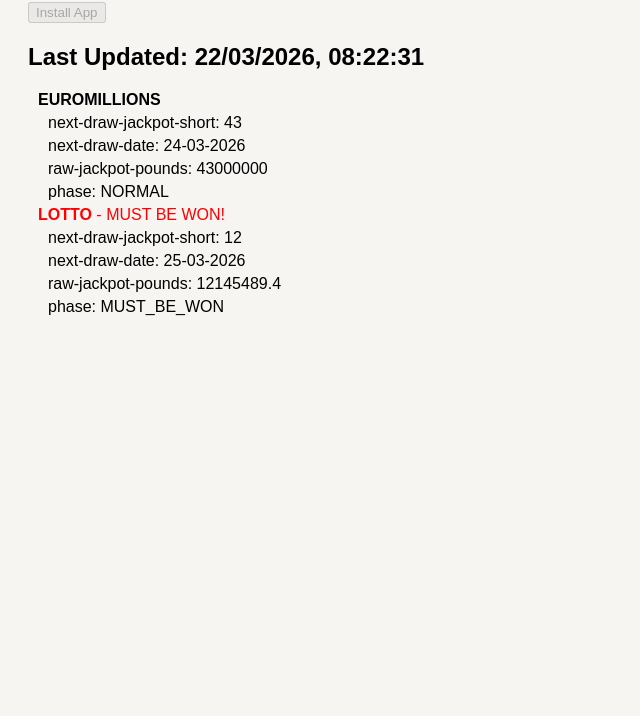
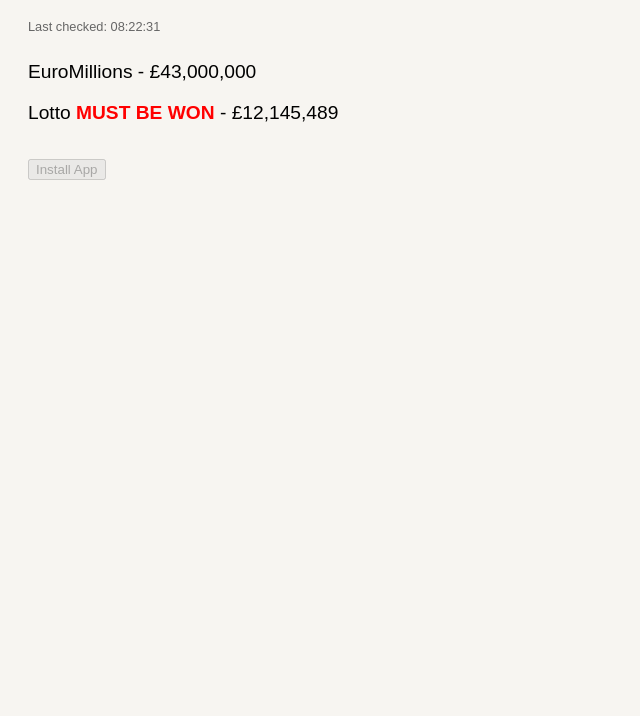
Before and after one commit to eagerterrier/pwa-badge, a website: page index.html in a window 1280 px wide. Shown: the part 84-800 px from the top of the page, without its empty margins (0-640 px from the left). Drawn offline with Linux system fonts and the light colour scheme.

Commit message:
ENH: less data displayed

```diff
--- a/index.html
+++ b/index.html
@@ -3,119 +3,80 @@
         <meta charset="utf-8" />
         <meta name="viewport" content="width=device-width, initial-scale=1" />
         <title>Lottery Tracker</title>
-        <meta name="theme-color" content="#F7F5F1" />
-        <link rel="icon" href="/favicon.ico">
         <style>
-            body { font-family: sans-serif; padding: 20px; background: #F7F5F1; }
-            .must-be-won { color: red; font-weight: bold; }
-            #results { margin-top: 20px; }
-            ul { list-style: none; padding-left: 10px; }
-            li { margin-bottom: 5px; }
+            body { font-family: sans-serif; padding: 20px; background: #F7F5F1; line-height: 1.6; }
+            .result-row { margin-bottom: 10px; font-size: 1.2rem; }
+            .highlight { color: red; font-weight: bold; }
+            #update-time { font-size: 0.8rem; color: #666; margin-bottom: 20px; }
         </style>
     </head>
     <body>
-        <h1>Lottery Thing</h1>
-        <button id="install" disabled type="button">Install App</button>
-        <div id="results">Loading lottery data...</div>
+        <h1>Lottery Status</h1>
+        <div id="update-time"></div>
+        <div id="results">Loading...</div>
+        <button id="install" disabled type="button" style="margin-top:20px;">Install App</button>
 
         <script>
-            const EURO_MILLIONS_THRESHOLD = 99.9;
+            const resultsDiv = document.getElementById('results');
+            const timeDiv = document.getElementById('update-time');
             const broadcast = new BroadcastChannel('count-channel');
-            const resultsDiv = document.getElementById('results');
-            const installButton = document.getElementById('install');
 
-            // --- 1. Registration & Service Worker ---
-            if ('serviceWorker' in navigator) {
-                navigator.serviceWorker.register("sw.js").then(reg => {
-                    // Register Periodic Sync if available
-                    if (reg.periodicSync) {
-                        reg.periodicSync.register("get-latest-lottery-details", {
-                            minInterval: 15 * 60 * 60 * 1000, // 15 hours
-                        }).catch(console.error);
-                    }
-                });
-            }
+            // Formatter for "£123,456,789"
+            const currencyFormatter = new Intl.NumberFormat('en-GB', {
+                style: 'currency',
+                currency: 'GBP',
+                maximumFractionDigits: 0
+            });
 
-            // --- 2. Rendering Logic ---
             const renderResults = (json) => {
                 resultsDiv.innerHTML = '';
-                const cre = (el) => document.createElement(el);
 
-                const headline = cre("H2");
-                headline.innerText = `Last Updated: ${new Intl.DateTimeFormat('en-GB', {
-                    dateStyle: 'short',
-                    timeStyle: 'medium',
+                timeDiv.innerText = `Last checked: ${new Intl.DateTimeFormat('en-GB', {
+                    timeStyle: 'medium'
                 }).format(new Date())}`;
-                resultsDiv.appendChild(headline);
 
-                const specialPhases = ['MUST_BE_WON', 'GUARANTEED_MILLIONAIRE', 'MUST_BE_WON_GUARANTEED_MILLIONAIRE'];
+                // 1. Process EuroMillions
+                if (json.euromillions) {
+                    const em = json.euromillions;
+                    const emDiv = document.createElement('div');
+                    emDiv.className = 'result-row';
 
-                const mainList = cre("UL");
-                Object.keys(json).forEach(gameKey => {
-                    const gameData = json[gameKey];
-                    const gameTitle = cre("LI");
-                    gameTitle.innerHTML = `<strong>${gameKey.toUpperCase()}</strong>`;
-                    // Highlight game title if in a special phase
-                    if (specialPhases.includes(gameData.phase)) {
-                        gameTitle.style.color = 'red';
-                        gameTitle.innerHTML += ` - ${gameData.phase.replace(/_/g, ' ')}!`;
-                    }
-                    mainList.appendChild(gameTitle);
+                    const amount = currencyFormatter.format(em['raw-jackpot-pounds']);
+                    emDiv.innerHTML = `EuroMillions - <span class="${em['raw-jackpot-pounds'] >= 100000000 ? 'highlight' : ''}">${amount}</span>`;
+                    resultsDiv.appendChild(emDiv);
+                }
 
-                    const detailsList = cre("UL");
-                    Object.entries(gameData).forEach(([field, value]) => {
-                        const detailItem = cre("LI");
-                        detailItem.innerText = `${field}: ${value}`;
+                // 2. Process Lotto
+                if (json.lotto) {
+                    const lo = json.lotto;
+                    const loDiv = document.createElement('div');
+                    loDiv.className = 'result-row';
 
-                        // Apply red styling if conditions are met
-                        if (gameKey === 'euromillions' && field === 'next-draw-jackpot-short' && parseFloat(value) > EURO_MILLIONS_THRESHOLD) {
-                            detailItem.classList.add('must-be-won');
-                        }
-                        if (gameKey === 'lotto' && field === 'must-be-won' && (value === true || value === 'true')) {
-                            detailItem.classList.add('must-be-won');
-                        }
+                    const isSpecial = ['MUST_BE_WON', 'GUARANTEED_MILLIONAIRE', 'MUST_BE_WON_GUARANTEED_MILLIONAIRE'].includes(lo.phase);
+                    const phaseText = isSpecial ? `<span class="highlight">${lo.phase.replace(/_/g, ' ')} </span>` : '';
+                    const amount = currencyFormatter.format(lo['raw-jackpot-pounds']);
 
-                        detailsList.appendChild(detailItem);
-                    });
-                    mainList.appendChild(detailsList);
-                });
-                resultsDiv.appendChild(mainList);
+                    loDiv.innerHTML = `Lotto ${phaseText}- ${amount}`;
+                    resultsDiv.appendChild(loDiv);
+                }
             };
 
-            // --- 3. Communication ---
+            // Listen for Service Worker updates
             broadcast.onmessage = (event) => {
                 if (event.data.type === 'DATA_UPDATED') {
                     renderResults(event.data.payload);
-                    if (!matchMedia('(display-mode: standalone)').matches) {
-                        console.log('Non-installed badge value:', event.data.count);
-                    }
                 }
             };
 
-            // Initial manual trigger to get data immediately
-            const updateData = () => {
-                fetch('./lottoData.json')
-                    .then(res => res.json())
-                    .then(data => renderResults(data))
-                    .catch(err => console.error("Initial fetch failed:", err));
-            };
-            updateData();
+            // Initial Load
+            fetch('./lottoData.json')
+                .then(res => res.json())
+                .then(data => renderResults(data))
+                .catch(err => console.error("Data not yet available"));
 
-            // --- 4. Installation & Badging Logic ---
-            if ('BeforeInstallPromptEvent' in window) {
-                let installEvent = null;
-                window.addEventListener('beforeinstallprompt', (event) => {
-                    event.preventDefault();
-                    installEvent = event;
-                    installButton.disabled = false;
-                });
-
-                installButton.addEventListener('click', async () => {
-                    if (!installEvent) return;
-                    installEvent.prompt();
-                    const { outcome } = await installEvent.userChoice;
-                    if (outcome === 'accepted') installButton.disabled = true;
-                });
+            // Service Worker Registration
+            if ('serviceWorker' in navigator) {
+                navigator.serviceWorker.register("sw.js");
             }
         </script>
     </body>
```
